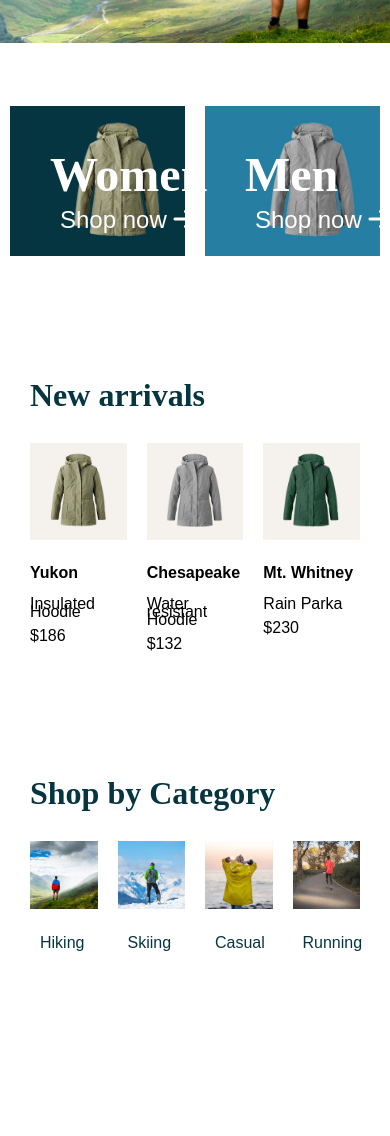
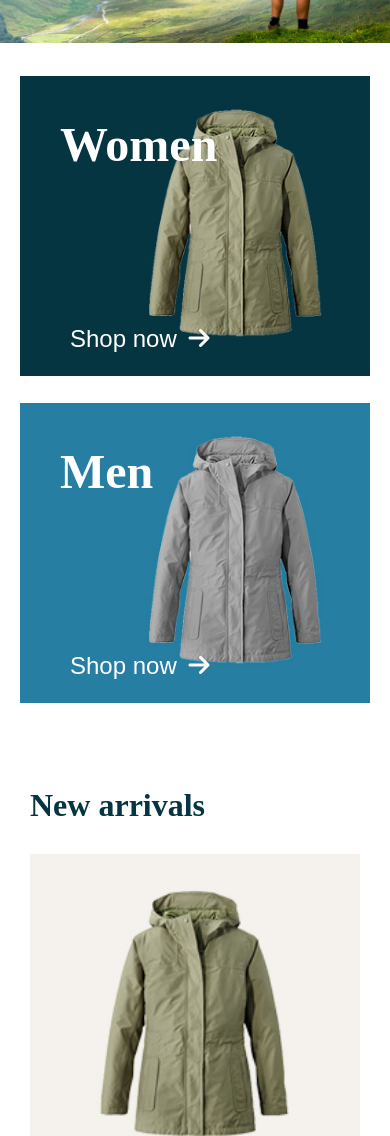
Before and after one commit to Noroff-FEU-Assignments/cross-course-project-KariannNor, a plain HTML site: page index.html in a window 390 px wide. Shown: the part 582-1718 px from the top of the page. Before the commit the page ends 1623 px from the top, so only its background shows below. Drawn offline with Linux system fonts and the light colour scheme; a web font is replaced by a local one.

Commit message:
Adjusted HTML and CSS for mobile

```diff
--- a/css/styles.css
+++ b/css/styles.css
@@ -133,6 +133,7 @@ nav {
   justify-items: center;
 }
 
+
 #logo {
   margin: 20px auto 30px;
   max-width: 250px;
@@ -145,6 +146,11 @@ nav {
   color: #053541;
   margin: 0 auto;
 }
+
+.fa-solid {
+  margin-left: 20px;
+}
+
 
 /*
 #hamburger-menu {
@@ -184,10 +190,7 @@ nav {
 
 /* -- Category woman & men -- */
 
-/* .category-container {
-  position: relative;
-  top: 24px;
-} */
+
 
 .categories {
   display: flex;
@@ -271,6 +274,12 @@ nav {
   .nav-items {
     font-size: 12px;
   }
+
+  .fa-solid {
+    margin: 0 5px ;
+    line-height: 0.7rem;
+  }
+
   .intro_heading {
     font-size: 32px;
   }
@@ -280,9 +289,46 @@ nav {
     background-position-y: bottom;
   }
 
+ .intro div {
+  padding: 25px 40px;
+  text-align: center;
+ }
+
+
   h3 {
     font-size: 20px;
   }
+
+ .category {
+   margin: -20px auto -155px auto;
+ }
+
+  .categories {
+  flex-direction: column;
+  gap: none;
+  margin: -70px auto -50px;
+  padding: 20px;
+  }
+
+.new-arrivals {
+  margin: 150px auto;
+}
+
+.products {
+  flex-direction: column;
+}
+
+.shop_category_container {
+  margin: -120px auto;
+}
+
+.category_cards {
+  flex-direction: column;
+  line-height: 0.5rem;
+  row-gap: 20px;
+}
+
+
 }
 
 /* tablet styles*/
@@ -295,6 +341,17 @@ nav {
   }
   h3 {
     font-size: 24px;
+  }
+.intro_heading {
+  line-height: 3rem;
+}
+  .intro div {
+    padding: 10px 100px;
+    text-align: center;
+  }
+
+  .p2{
+    margin: -20px auto;
   }
 }
 
--- a/index.html
+++ b/index.html
@@ -26,6 +26,7 @@
           <a href="contact.html" class="nav-items">Contact</a>
           <i class="fa-solid fa-cart-shopping"></i>
       </nav>
+
 
     </header>
     <main>
@@ -81,19 +82,19 @@
         <div class="category_cards">
           <div class="category_card">
             <img src="../images/l_hiking_380x380.jpg"alt="">
-            <h3 class="card-text category">Hiking</h3>
+            <h3 class="card-text_category">Hiking</h3>
           </div>
           <div class="category_card">
             <img src="../images/l_skiing_380x380.jpg"alt="">
-            <h3 class="card-text category">Skiing</h3>
+            <h3 class="card-text_category">Skiing</h3>
           </div>
           <div class="category_card">
             <img src="../images/l_casual_380x380.jpg"alt="">
-            <h3 class="card-text category">Casual</h3>
+            <h3 class="card-text_category">Casual</h3>
           </div>
           <div class="category_card">
             <img src="../images/l_running_380x380.jpg"alt="">
-            <h3 class="card-text category">Running</h3>
+            <h3 class="card-text_category">Running</h3>
           </div>
         </div>
       </section>
```
